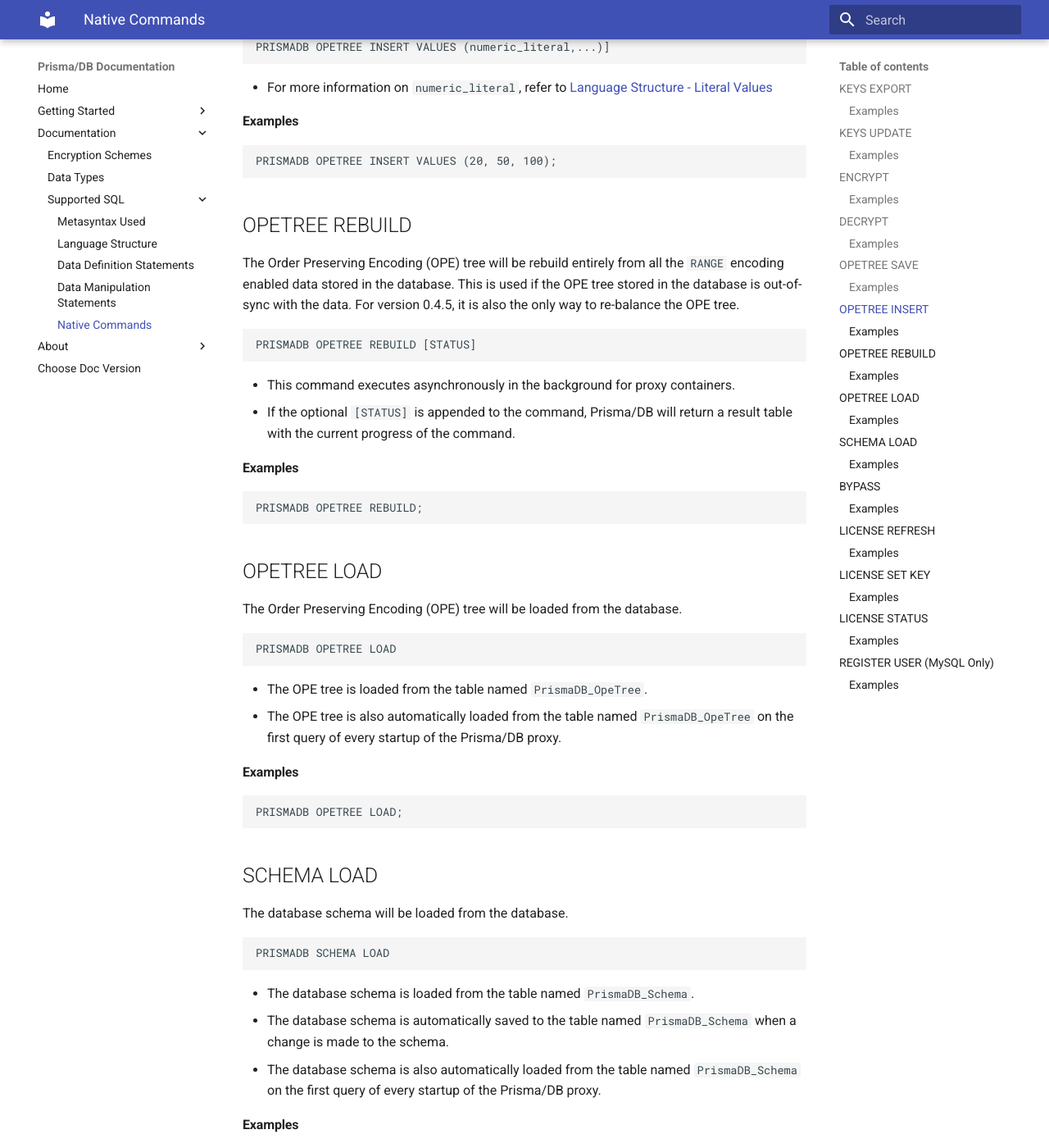
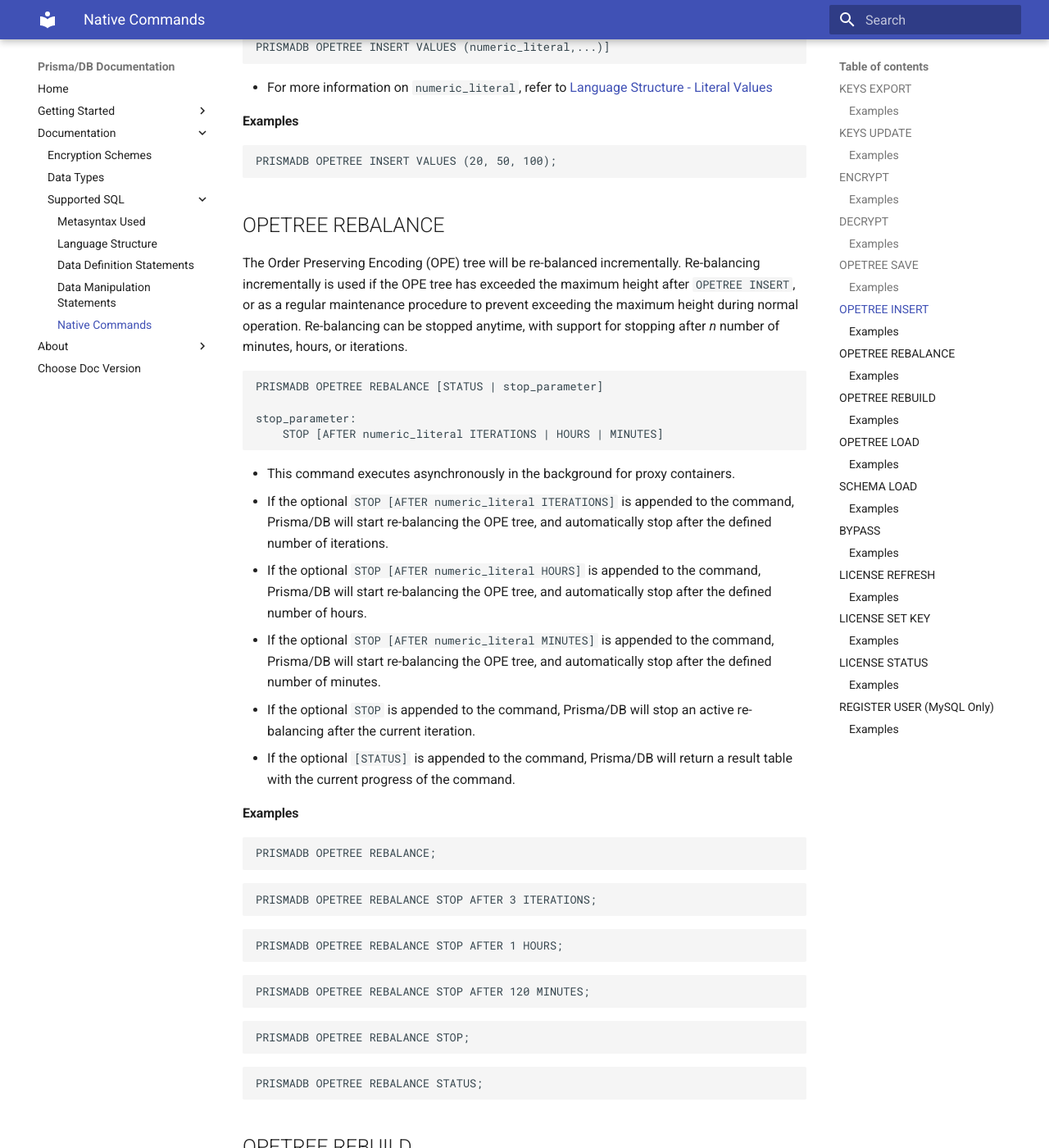
Before and after one commit to aprismatic/prismadb, an MkDocs documentation site: the page built from docs/native-commands.md, in a window 1280 px wide and 1400 px high, scrolled down 2558 px. Shown: the whole window at 82% size. Built offline with MkDocs 1.6.1 and Material for MkDocs 9.7.7, drawn with Linux system fonts in a browser that asks for light colours; some of the changed text lies outside the part shown.

Commit message:
Add documentation and changlog for v0.5.0

````diff
--- a/docs/encryption-schemes.md
+++ b/docs/encryption-schemes.md
@@ -6,7 +6,7 @@
 | `SEARCH`          | Encode with fingerprint.<br />Searchable, for exact match.<br />Available for all datatypes.<br />Stored as `column_name.Fingerprint` in the table.                                                                                                                                                                                                                                                                                                                             |
 | `ADDITION`        | Encrypt with Paillier.<br />Unsearchable.<br />Able to perform addition and subtraction arithmetics.<br />Available only for numeric datatypes.<br />Stored as `column_name.Paillier.Enc` in the table.                                                                                                                                                                                                                                                                         |
 | `MULTIPLICATION`  | Encrypt with ElGamal.<br />Unsearchable.<br />Able to perform multiplication and division arithmetics.<br />Available only for numeric datatypes.<br />Stored as `column_name.ElGamal.Enc` in the table.                                                                                                                                                                                                                                                                        |
-| `RANGE`           | Encode with Order Preserving Encoding (OPE) (Versions 0.3.3 and above).<br />Searchable, for equals, less than / greater than (equals) matches.<br />Available for numeric datatypes.<br />Stored as `column_name.Range` in the table.<br />NOTE: OPE is implemented as a binary tree, with a maximum height of 63 nodes. When the height reaches 63 nodes, an [OPETREE REBUILD](../native-commands#opetree-rebuild) command is required to be executed to re-balance the tree. |
+| `RANGE`           | Encode with Order Preserving Encoding (OPE) (Versions 0.3.3 and above).<br />Searchable, for equals, less than / greater than (equals) matches.<br />Available for numeric datatypes.<br />Stored as `column_name.Range` in the table.<br />NOTE: OPE is implemented as a binary tree, with a maximum height of 63 nodes. When the height reaches 63 nodes, an [OPETREE REBALANCE](../native-commands#opetree-rebalance) command is required to be executed to re-balance the tree. |
 | `WILDCARD`        | Encode with wildcard indexes.<br />Used with the `LIKE` operator.<br />Available only for string datatypes, except `TEXT` or `BLOB`.<br />Stored as `column_name.Wildcard` in the table.<br />NOTE: `WILDCARD` search uses full-text search in the backend, with significant performance degradation, and thus not recommended for databases with intensive workloads.                                                                                                          |
 
 - A single column can be encrypted with multiple encryption schemes, or none. Columns encrypted with multiple encryption schemes will take up more space in the encrypted database. Columns without any encryption schemes are stored as plaintext.
--- a/docs/getting-started-proxies.md
+++ b/docs/getting-started-proxies.md
@@ -62,7 +62,7 @@ Only use the `WILDCARD` encryption scheme when absolutely necessary. It uses ful
 
 ### 5.3 Order preserving encoding tree
 
-If the `RANGE` encryption scheme is used anywhere in the schema, an Order Preserving Encoding (OPE) binary tree will be utilized. This tree has a maximum height of 63 nodes, and once that height is reached, you will be unable to insert any more rows/values into the database. Therefore, a [`PRISMADB OPETREE REBUILD`](../native-commands#opetree-rebuild) command needs to be performed from time to time.
+If the `RANGE` encryption scheme is used anywhere in the schema, an Order Preserving Encoding (OPE) binary tree will be utilized. This tree has a maximum height of 63 nodes, and once that height is reached, you will be unable to insert any more rows/values into the database. Therefore, a [`PRISMADB OPETREE REBALANCE`](../native-commands#opetree-rebalance) command needs to be performed from time to time.
 
 If you are inserting a lot of consecutively increasing/decreasing values into a column with `RANGE` encryption, you may reach the maximum tree height very easily. In such scenarios, you may execute a [`PRISMADB OPETREE INSERT VALUES(...)`](../native-commands#opetree-insert) command to seed the OPE tree first before inserting the data.
 
--- a/docs/native-commands.md
+++ b/docs/native-commands.md
@@ -109,9 +109,48 @@ PRISMADB OPETREE INSERT VALUES (numeric_literal,...)]
 PRISMADB OPETREE INSERT VALUES (20, 50, 100);
 ```
 
+## OPETREE REBALANCE
+
+The Order Preserving Encoding (OPE) tree will be re-balanced incrementally. Re-balancing incrementally is used if the OPE tree has exceeded the maximum height after `OPETREE INSERT`, or as a regular maintenance procedure to prevent exceeding the maximum height during normal operation. Re-balancing can be stopped anytime, with support for stopping after *n* number of minutes, hours, or iterations.
+
+```
+PRISMADB OPETREE REBALANCE [STATUS | stop_parameter]
+
+stop_parameter:
+    STOP [AFTER numeric_literal ITERATIONS | HOURS | MINUTES]
+```
+
+- This command executes asynchronously in the background for proxy containers.
+- If the optional `STOP [AFTER numeric_literal ITERATIONS]` is appended to the command, Prisma/DB will start re-balancing the OPE tree, and automatically stop after the defined number of iterations.
+- If the optional `STOP [AFTER numeric_literal HOURS]` is appended to the command, Prisma/DB will start re-balancing the OPE tree, and automatically stop after the defined number of hours.
+- If the optional `STOP [AFTER numeric_literal MINUTES]` is appended to the command, Prisma/DB will start re-balancing the OPE tree, and automatically stop after the defined number of minutes.
+- If the optional `STOP` is appended to the command, Prisma/DB will stop an active re-balancing after the current iteration.
+- If the optional `[STATUS]` is appended to the command, Prisma/DB will return a result table with the current progress of the command.
+
+#### Examples
+
+```
+PRISMADB OPETREE REBALANCE;
+```
+```
+PRISMADB OPETREE REBALANCE STOP AFTER 3 ITERATIONS;
+```
+```
+PRISMADB OPETREE REBALANCE STOP AFTER 1 HOURS;
+```
+```
+PRISMADB OPETREE REBALANCE STOP AFTER 120 MINUTES;
+```
+```
+PRISMADB OPETREE REBALANCE STOP;
+```
+```
+PRISMADB OPETREE REBALANCE STATUS;
+```
+
 ## OPETREE REBUILD
 
-The Order Preserving Encoding (OPE) tree will be rebuild entirely from all the `RANGE` encoding enabled data stored in the database. This is used if the OPE tree stored in the database is out-of-sync with the data. For version 0.4.5, it is also the only way to re-balance the OPE tree.
+The Order Preserving Encoding (OPE) tree will be rebuild entirely from all the `RANGE` encoding enabled data stored in the database. This is used if the OPE tree stored in the database is out-of-sync with the data.
 
 ```
 PRISMADB OPETREE REBUILD [STATUS]
````
Also changed, not shown: docs/changelog.md (+6 -0 lines).
